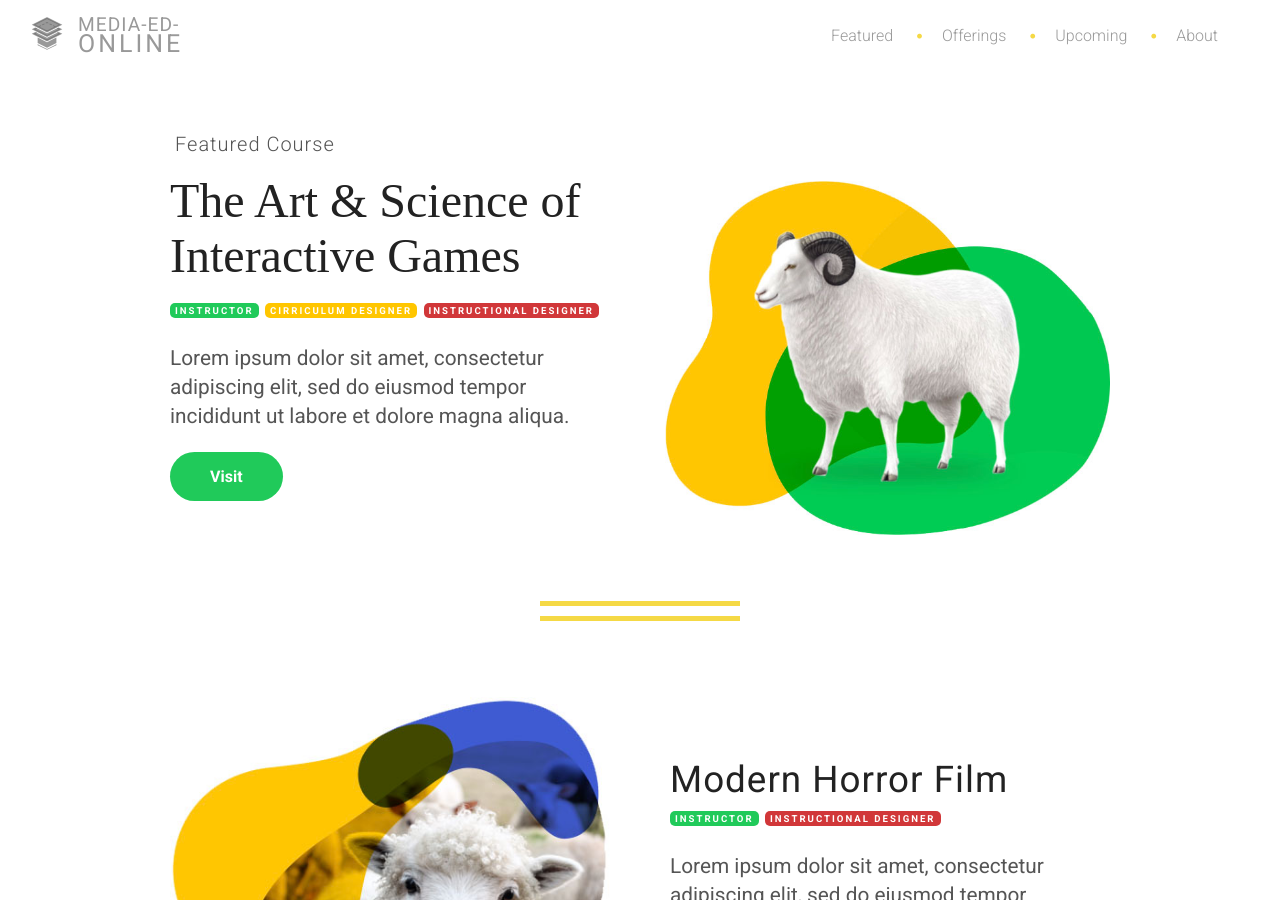
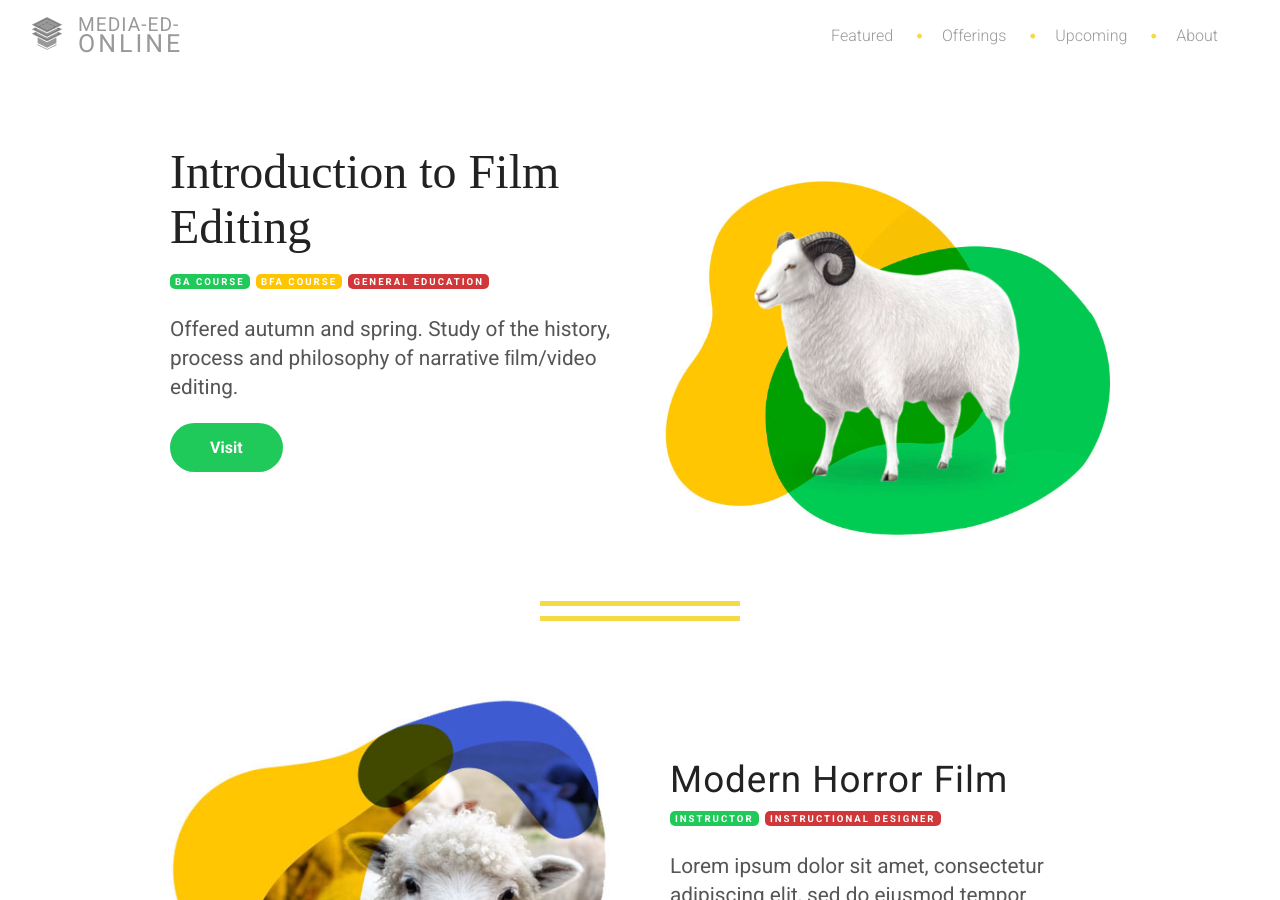
Before and after one commit to JustineEvansUM/course-site, a Jekyll site: the page built from index.html, in a window 1280 px wide and 900 px high. Built offline with Jekyll 4.4.1, drawn with Linux system fonts in a browser that asks for light colours; nearby versions of some CDN libraries; some web fonts are replaced.

Commit message:
update index

```diff
--- a/index.html
+++ b/index.html
@@ -6,16 +6,15 @@
 	<div class="container">
 		<div class="column">
 			<div>
-				<p class="featured">Featured Course</p>
-				<h1>The Art & Science of Interactive Games</h1>
+				<h1>Introduction to Film Editing</h1>
 				<p class="roles">
-					<span class="inst">Instructor</span>
-					<span class="cd">Cirriculum Designer</span>
-					<span class="id">Instructional Designer</span>
+					<span class="inst">BA Course</span>
+					<span class="cd">BFA Course</span>
+					<span class="id">General Education</span>
 				</p>
-				<p>Lorem ipsum dolor sit amet, consectetur adipiscing elit, sed do eiusmod tempor incididunt ut labore et dolore magna aliqua.</p>
+				<p>Offered autumn and spring. Study of the history, process and philosophy of narrative ﬁlm/video editing.</p>
 				<div class="button">
-					<a href="http://www.umontanamediaarts.com/MART342-2016/">Visit</a>
+					<a href="./index.html">Visit</a>
 				</div>
 			</div>
 		</div>
```
